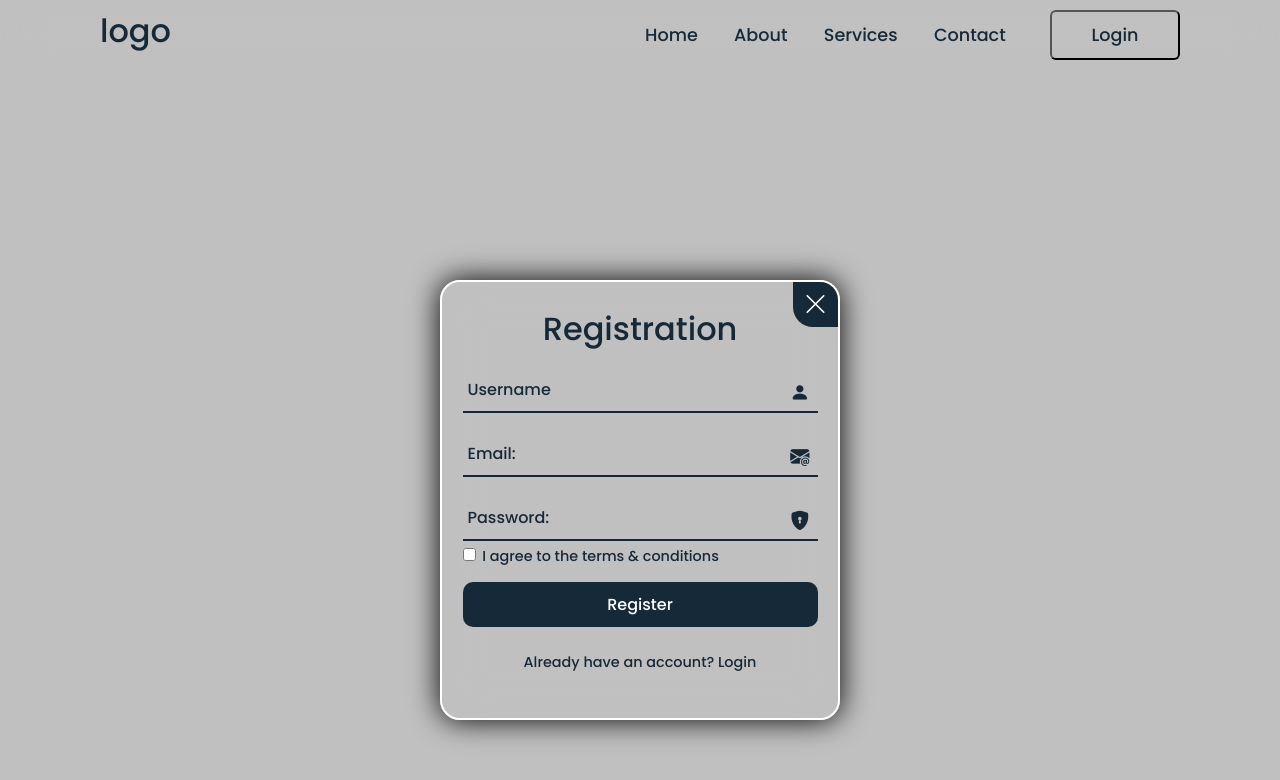
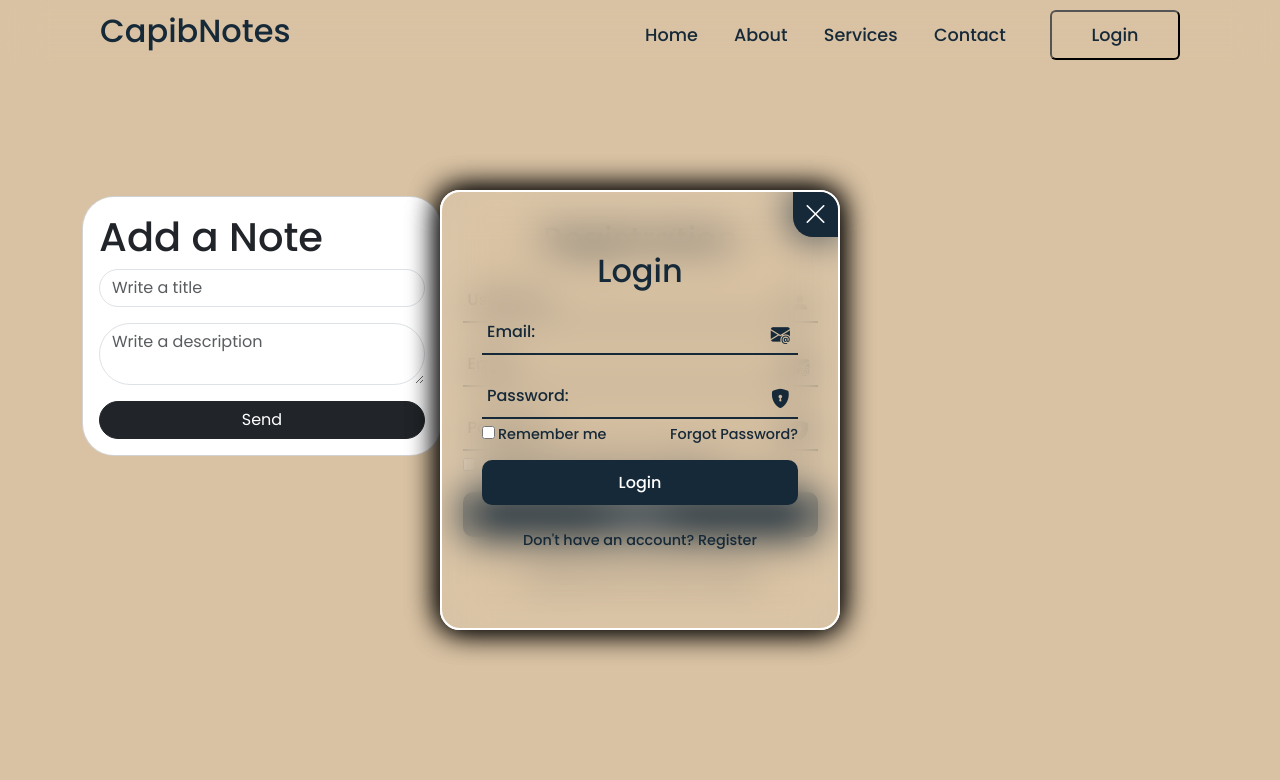
Before and after one commit to gjarvoxg/CRUD-websocket, a website: page src/public/index.html in a window 1280 px wide. Both pictures are taken after a click on the button "Login". Drawn offline with nearby package versions, Linux system fonts and the light colour scheme; no server answers.

Commit message:
actualizacion - log.js basico y funciones a algunos botones nuevos

```diff
--- a/src/public/index.html
+++ b/src/public/index.html
@@ -14,7 +14,7 @@
 <body>
     <header>
 
-        <h2 class="logo">logo</h2>
+        <h2 class="logo">CapibNotes</h2>
         <nav class="navigation">
             <a href="#">Home</a>
             <a href="#">About</a>
@@ -24,7 +24,6 @@
         </nav>
 
     </header>
-        <!--
     <div class="container h-100">
         <div  class="row h-100">
             <div id="web-leftside" class="col-md-4 my-auto">
@@ -42,9 +41,8 @@
             </div>
         </div>
     </div>
--->
 <div class="wrapper">
-    <div id="container-form-login" >
+    <div id="container-form-login" class="container-form-login">
         <div class="form-box">
             <span class="icon-close">
                 <i class="bi bi-x-lg"></i>
@@ -71,9 +69,9 @@
         </form>
         </div>
     </div>
-    <div id="container-form-register" >
+    <div id="container-form-register" class="container-form-register">
         <div class="form-box">
-            <span class="icon-close">
+            <span class="icon-close-2">
                 <i class="bi bi-x-lg"></i>
             </span>
             <h2>Registration</h2>
@@ -98,7 +96,7 @@
             </div>
             <button class="btn-submit" type="submit">Register</button>
             <div class="login-register">
-                <p>Already have an account? <a href="#" class="register-link">Login</a></p>
+                <p>Already have an account? <a href="#" class="login-link">Login</a></p>
             </div>
         </form>
         </div>
@@ -111,5 +109,6 @@
     <script src="./ui.js"></script>
     <script src="./sockets.js"></script>
     <script src="./app.js"></script>
+    <script src="./log.js"></script>
 </body>
 </html>
--- /dev/null
+++ b/src/public/log.js
@@ -0,0 +1,24 @@
+const containerRegister = document.querySelector('.container-form-register')
+const wrapper = document.querySelector('.wrapper')
+const loginLink = document.querySelector('.login-link')
+const registerLink = document.querySelector('.register-link')
+const btnLogin = document.querySelector('.btnLogin-popup')
+const btnClose = document.querySelector('.icon-close')
+const btnClose2 = document.querySelector('.icon-close-2')
+
+registerLink.addEventListener('click', ()=> {
+    containerRegister.classList.add('active')
+})
+loginLink.addEventListener('click', ()=> {
+    containerRegister.classList.remove('active')
+})
+btnLogin.addEventListener('click', ()=> {
+    wrapper.classList.add('active-popup')
+})
+btnClose.addEventListener('click', ()=> {
+    wrapper.classList.remove('active-popup')
+})
+btnClose2.addEventListener('click', ()=> {
+    wrapper.classList.remove('active-popup')
+    containerRegister.classList.remove('active')
+})
--- a/src/public/styles.css
+++ b/src/public/styles.css
@@ -19,20 +19,30 @@ header {
 }
 body{
     padding-top: 100px;
-    background-color: #c0c0c0;
+    background-color: #D9C2A3;
     height: 100vh;
 }
 .wrapper{
     display: flex;
+    position: fixed;
     justify-content: center;
     align-items: center;
-    min-height: 100vh;
+    top: 50%;
+    left: 50%;
+    padding-top: 10px;
+    transform: translate(-50%, -50%);
+    transform: scale(0);
+    transition: 0.5s;
 }
-.wrapper #container-form-login{
-    display: none;
+
+.wrapper.active-popup{
+    transform: scale(1);
+    animation: rubberBand;
+    animation-duration: 1s;
 }
+
 #container-form-login, #container-form-register{
-    position: relative;
+    position: absolute;
     width: 400px;
     height: 440px;
     background: transparent;
@@ -44,7 +54,22 @@ body{
     justify-content: center;
     align-items: center;
     overflow: hidden;
+    transition: .25s ease;
+    z-index: 2;
 }
+#container-form-login{
+    z-index: 2;
+}
+
+#container-form-register{
+    z-index: 1;
+}
+
+#container-form-register.active{
+    height: 480px;
+    z-index: 3;
+}
+
 #container-form-login .form-box{
     width: 100%;
     padding: 40px;
@@ -216,7 +241,7 @@ body{
 .login-register p a:hover{
     text-decoration: underline;
 }
-.icon-close{
+.icon-close, .icon-close-2{
     position:absolute;
     top:0;
     right: 0;
@@ -230,5 +255,4 @@ body{
     align-items: center;
     border-bottom-left-radius: 20px;
     cursor: pointer;
-    z-index: 1;
 }
--- a/src/public/ui.js
+++ b/src/public/ui.js
@@ -7,7 +7,7 @@ const noteUI = notes => {
     const div = document.createElement('div')
 
     div.innerHTML = `
-    <div class="card card -body rounded-2 mb-2 animate__animated animate__lightSpeedInLeft">
+    <div class="card card-body rounded-5 mb-2 animate__animated animate__lightSpeedInLeft">
         <div class="d-flex justify-content-between p-2">
             <h1 class="h3 card-title">${notes.title}</h1>
             <div>
```
